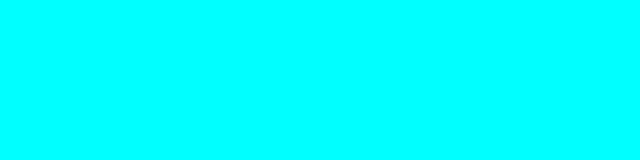
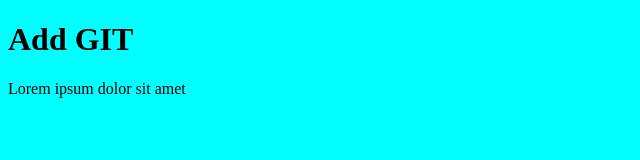
Before and after one commit to zorg22/gitPlay, a plain HTML site: page index.html in a window 1280 px wide. Shown: the whole page, without its empty margins (0-640 px from the left). Drawn offline with Linux system fonts and the light colour scheme.

Commit message:
updated index

```diff
--- a/index.html
+++ b/index.html
@@ -8,6 +8,7 @@
     <link rel="stylesheet" type="text/css" media="screen" href="main.css" />
 </head>
 <body>
-
+    <h1>Add GIT</h1>
+    <p>Lorem ipsum dolor sit amet</p>
 </body>
 </html>
```
